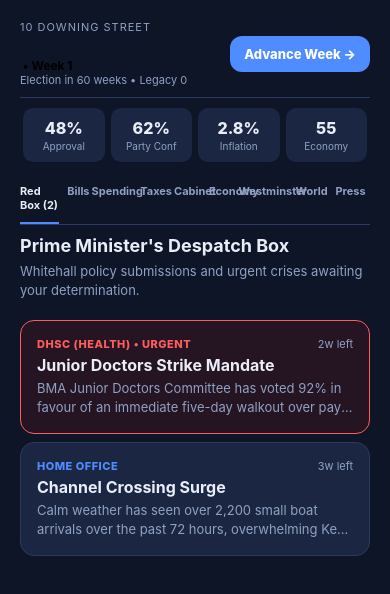
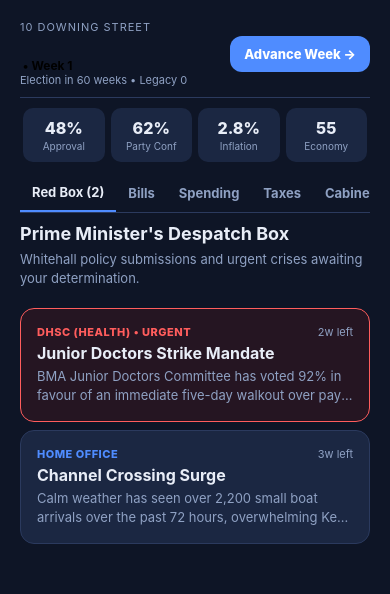
Before and after one commit to joshworley21-rgb/pm-simulator, a React Native app in the folder pm-sim-app/: screen /Game in a window 390 px wide. Shown: the top 594 px of the page. Built offline with nearby package versions, Linux system fonts and the light colour scheme.

Commit message:
Edit pm-sim-app/src/app/screens/GameScreen.tsx: replace '      {/* Desk tabs */}\n      <View styl' with '      {/* Desk tabs (horizontally scroll'

```diff
--- a/pm-sim-app/src/app/screens/GameScreen.tsx
+++ b/pm-sim-app/src/app/screens/GameScreen.tsx
@@ -96,8 +96,13 @@ export default function GameScreen() {
         </View>
       )}
 
-      {/* Desk tabs */}
-      <View style={{ flexDirection: 'row', marginTop: 12, borderBottomWidth: 1, borderBottomColor: colors.cardBorder }}>
+      {/* Desk tabs (horizontally scrollable to avoid clipping) */}
+      <ScrollView
+        horizontal
+        showsHorizontalScrollIndicator={false}
+        style={{ marginTop: 12, borderBottomWidth: 1, borderBottomColor: colors.cardBorder, flexGrow: 0 }}
+        contentContainerStyle={{ alignItems: 'center' }}
+      >
         {[
           { key: 'redbox', label: `Red Box (${state.redBox.length})` },
           { key: 'legislation', label: 'Bills' },
@@ -113,19 +118,22 @@ export default function GameScreen() {
             key={t.key}
             onPress={() => setActiveTab(t.key as Tab)}
             style={{
-              flex: 1,
               paddingVertical: 10,
+              paddingHorizontal: 12,
               alignItems: 'center',
               borderBottomWidth: activeTab === t.key ? 2 : 0,
               borderBottomColor: colors.accent,
             }}
           >
-            <Text style={{ color: activeTab === t.key ? colors.text : colors.muted, fontSize: 11, fontWeight: '700' }}>
+            <Text
+              numberOfLines={1}
+              style={{ color: activeTab === t.key ? colors.text : colors.muted, fontSize: 13, fontWeight: '700' }}
+            >
               {t.label}
             </Text>
           </Pressable>
         ))}
-      </View>
+      </ScrollView>
 
       {/* Tab content */}
       <ScrollView style={{ flex: 1, marginTop: 10 }} contentContainerStyle={{ paddingBottom: 30 }}>
```
